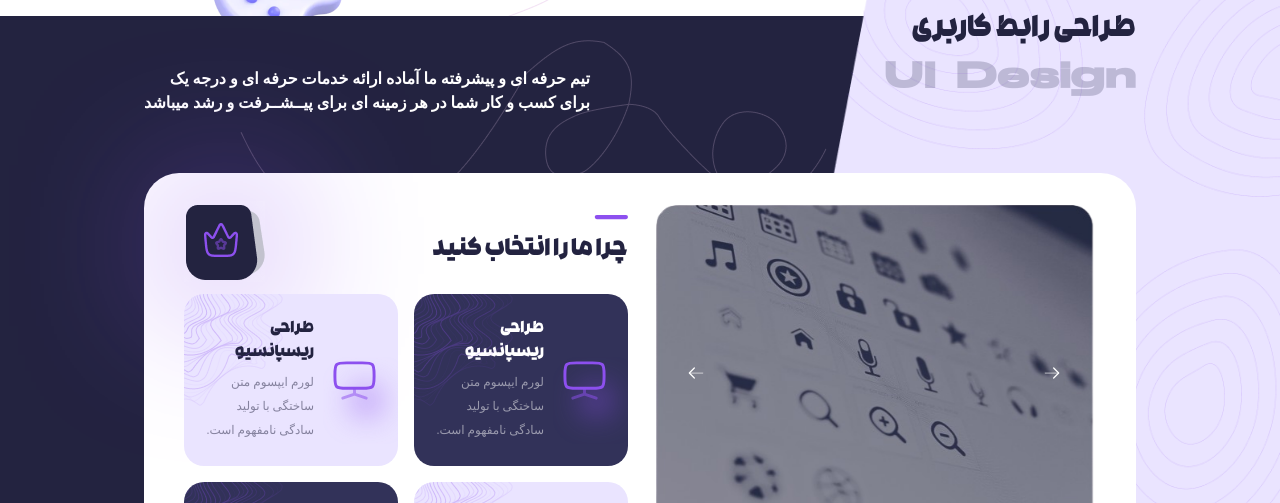
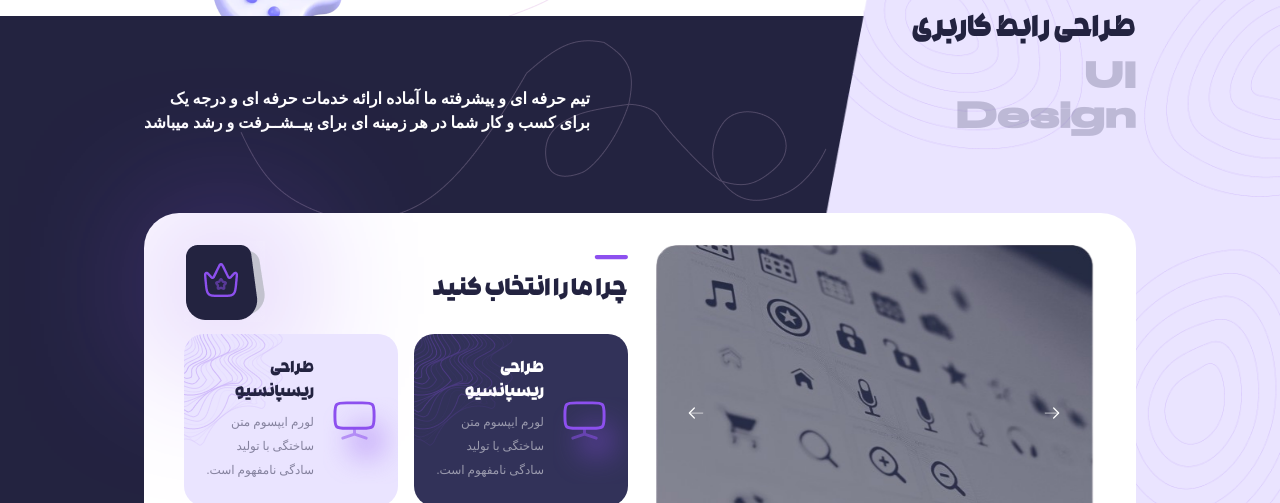
Before and after one commit to yakoobkhedri/karzan, a website: page src/html/single-service.html in a window 1280 px wide. Shown: the part 248-751 px from the top of the page. Drawn offline with nearby package versions, Linux system fonts and the light colour scheme; a web font is replaced by a local one.

Commit message:
commit message

```diff
--- a/src/html/single-service.html
+++ b/src/html/single-service.html
@@ -757,8 +757,8 @@
                             <rect width="33.2727" height="4.15909" rx="2.07955" fill="#232340" />
                         </svg>
                         <!-- title -->
-                        <h2 class="mt-5 md:text-3xl text-xl text-secondary font-black font-rokh">طراحی رابط کاربری</h2>
-                        <h1 class="md:text-4xl text-xl opacity-25 font-stretch font-black mt-2 text-[#3C3C61]">UI Design
+                        <h2 class="mt-5 md:text-3xl text-xl text-secondary font-black font-rokh w-60">طراحی رابط کاربری</h2>
+                        <h1 class="md:text-4xl text-xl opacity-25 font-stretch font-black mt-2 text-[#3C3C61] w-60">UI Design
                         </h1>
                     </div>
                     <h5 class="md:text-white text-secondary font-semibold text-[10px] md:text-base leading-5">
```
Also changed, not shown: dist/output.css.
